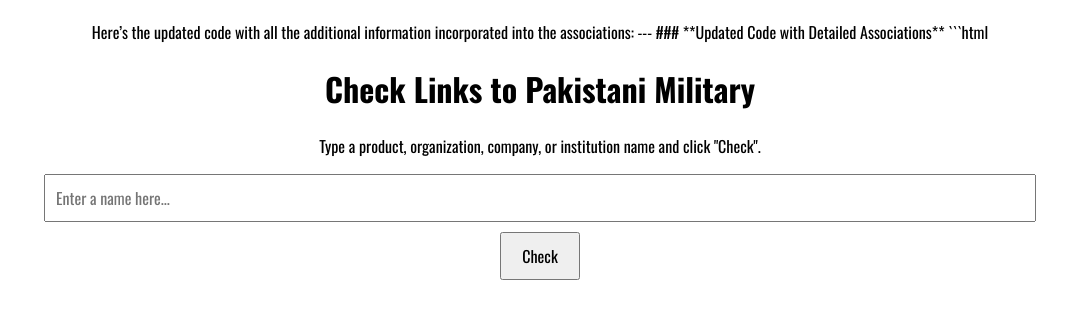
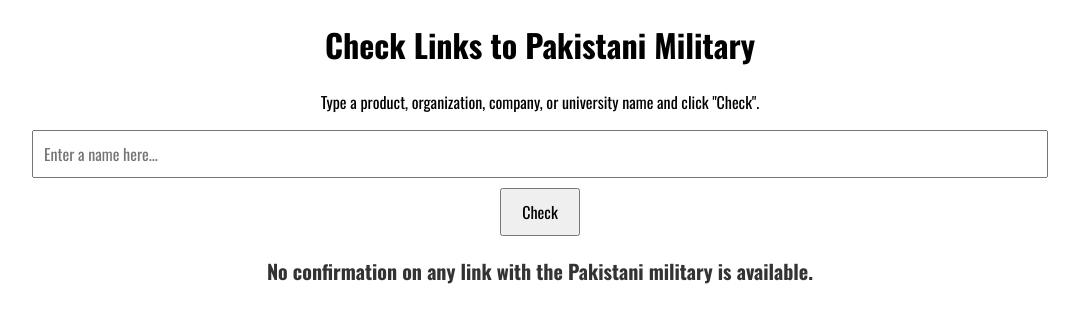
Before and after one commit to thecrij/bds, a plain HTML site: page index.html in a window 1280 px wide. Both pictures are taken after a click on the button "Check". Shown: the whole page, without its empty margins (100-1179 px from the left). Drawn offline with nearby package versions, Linux system fonts and the light colour scheme.

Commit message:
Update index.html

````diff
--- a/index.html
+++ b/index.html
@@ -1,9 +1,3 @@
-Here’s the updated code with all the additional information incorporated into the associations:
-
----
-
-### **Updated Code with Detailed Associations**
-```html
 <!DOCTYPE html>
 <html lang="en">
 <head>
@@ -32,7 +26,7 @@ Here’s the updated code with all the additional information incorporated into
         }
         .output {
             margin-top: 20px;
-            font-size: 18px;
+            font-size: 20px;
             color: #333;
             font-weight: bold;
         }
@@ -40,8 +34,45 @@ Here’s the updated code with all the additional information incorporated into
 </head>
 <body>
     <h1>Check Links to Pakistani Military</h1>
-    <p>Type a product, organization, company, or institution name and click "Check".</p>
+    <p>Type a product, organization, company, or university name and click "Check".</p>
     <input type="text" id="userInput" placeholder="Enter a name here..." />
     <br />
     <button onclick="checkAssociation()">Check</button>
-    <div class="output" id="outputText"></div
+    <div class="output" id="outputText"></div>
+
+    <script>
+        function checkAssociation() {
+            const input = document.getElementById('userInput').value.toLowerCase();
+            const outputDiv = document.getElementById('outputText');
+
+            // Data of entities linked to the Pakistani military
+            const associations = {
+                "askari bank": "Askari Bank Limited is owned by the Army Welfare Trust, a subsidiary of the Pakistani military.",
+                "fauji fertilizer": "Fauji Fertilizer is a military-owned company under the Fauji Foundation.",
+                "bahria town": "Bahria Town has strong ties to the Navy through real estate development.",
+                "national defence university": "National Defence University is run by the Pakistani military.",
+                "foundation university": "Foundation University is owned by the Fauji Foundation, which is linked to the military.",
+                "askari cement": "Askari Cement is a project of the Fauji Foundation, owned by the military.",
+                "army welfare trust": "The Army Welfare Trust (AWT) is a business conglomerate owned by the Pakistan Army to support retired personnel and their families.",
+                "askari general insurance": "Askari General Insurance Company provides general insurance and is owned by the Army Welfare Trust.",
+                "askari housing projects": "Askari Housing Projects develop housing societies for military personnel.",
+                "askari towers": "Askari Towers offers commercial real estate and office spaces linked to the Army Welfare Trust.",
+                "agricultural farms": "The Army Welfare Trust owns agricultural farms and manages farming and livestock projects.",
+                "military dairy farms": "Military Dairy Farms produce dairy for military personnel and civilian markets.",
+                "askari energy": "Askari Energy Limited is involved in energy projects, including power generation and renewable initiatives.",
+                "askari aviation": "Askari Aviation Services provides helicopter and aviation services for private and corporate clients.",
+                "askari enterprises": "Askari Enterprises is a trading and distribution company linked to the military.",
+                "askari security services": "Askari Security Services offers private security and protection services.",
+                "canteen stores department": "The Canteen Stores Department (CSD) collaborates with military organizations to provide subsidized goods to military families."
+            };
+
+            // Check if the input matches any entity in the associations
+            if (associations[input]) {
+                outputDiv.textContent = associations[input];
+            } else {
+                outputDiv.textContent = "No confirmation on any link with the Pakistani military is available.";
+            }
+        }
+    </script>
+</body>
+</html>
````
